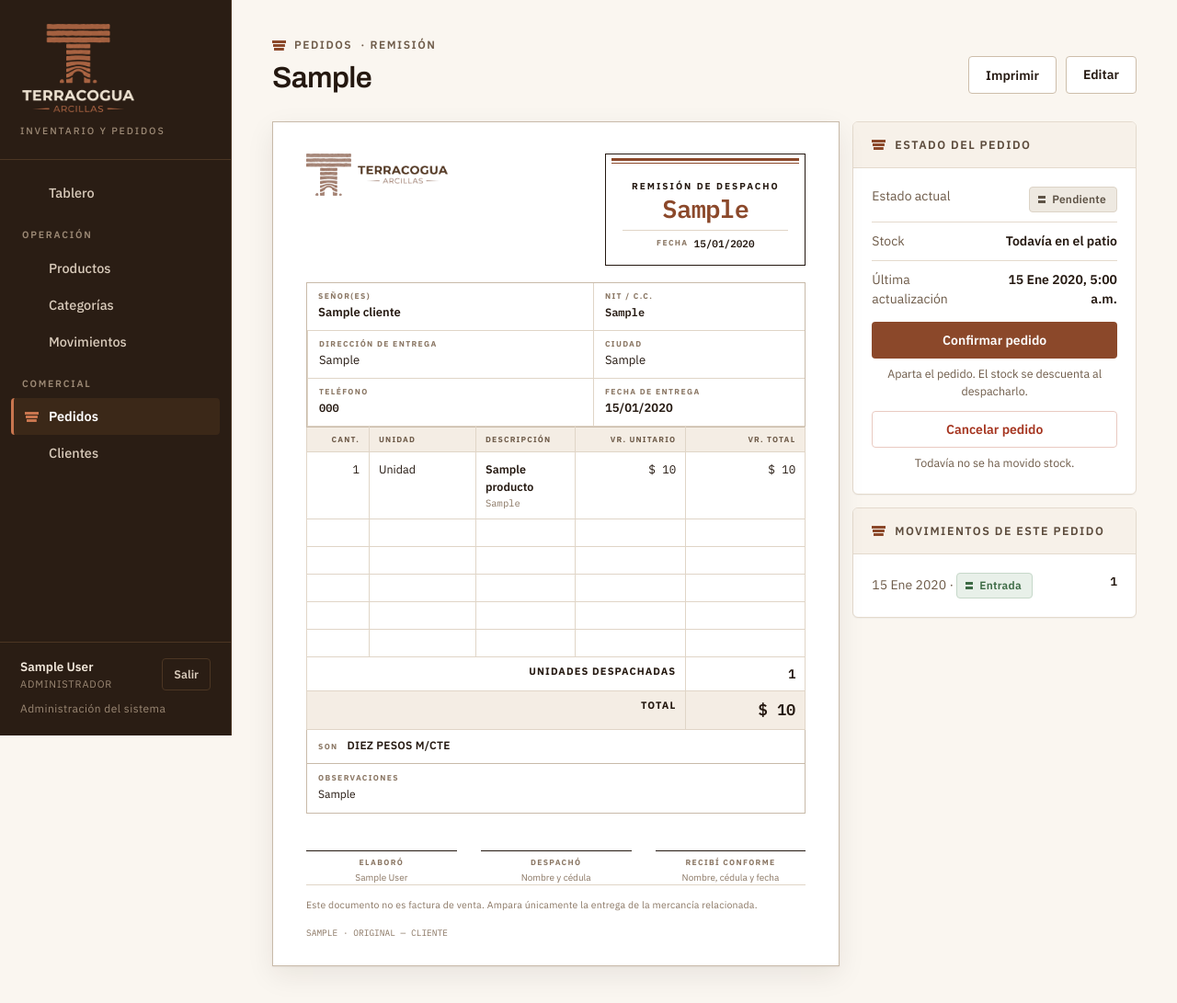
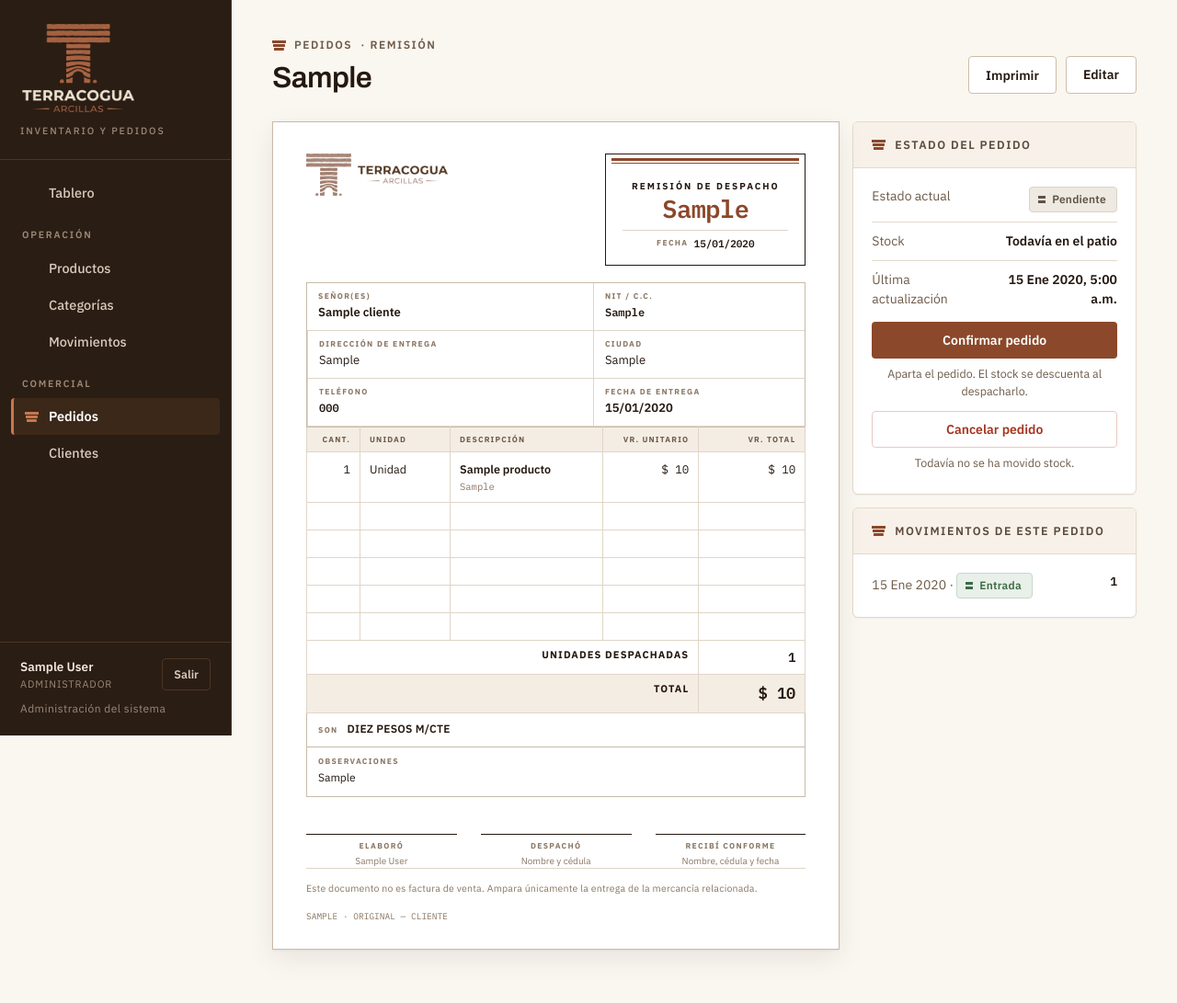
Before and after one commit to Santiago-caicedo/inventario_tejas, a Django app: page /pedidos/1/ in a window 1280 px wide. Shown: the top 1091 px of the page at 92% size. Run offline with Django 5.2, Linux system fonts and the light colour scheme; a user stored in the database is signed in; tables that the repository leaves empty hold one stand-in row (values such as "Sample post").

Commit message:
Se versionan los estaticos para que el navegador no sirva CSS viejo
app.css y app.js conservan el nombre, asi que un navegador con la version
anterior en cache la seguia usando con el HTML nuevo y la remision se veia
sin formato. El templatetag {% estatico %} agrega la fecha del archivo a la
URL y obliga a volver a pedirlo cuando cambia.

- Aplicado a app.css y app.js en base.html y login.html
- Anchos de columna de la rejilla ajustados para pantallas medianas

Co-Authored-By: Claude Opus 5 (1M context) <noreply@anthropic.com>

```diff
--- /dev/null
+++ b/inventario/templatetags/estaticos.py
@@ -0,0 +1,29 @@
+"""Estáticos con marca de versión, para que el navegador no sirva copias viejas.
+
+`app.css` y `app.js` conservan siempre el mismo nombre, así que un navegador
+que los tenga en caché sigue usando la versión anterior aunque el HTML ya venga
+con clases nuevas: la página se ve sin formato. Añadir la fecha del archivo a la
+URL obliga a volver a pedirlo cada vez que cambia.
+"""
+
+import os
+
+from django import template
+from django.contrib.staticfiles import finders
+from django.templatetags.static import static
+
+register = template.Library()
+
+
+@register.simple_tag
+def estatico(ruta):
+    url = static(ruta)
+    archivo = finders.find(ruta)
+    if not archivo:
+        return url
+    try:
+        version = int(os.path.getmtime(archivo))
+    except OSError:
+        return url
+    separador = '&' if '?' in url else '?'
+    return f'{url}{separador}v={version}'
--- a/static/css/app.css
+++ b/static/css/app.css
@@ -1157,10 +1157,11 @@ table.tabla {
   vertical-align: top;
 }
 
-.doc-items .c-cant   { width: 68px;  text-align: right; }
-.doc-items .c-unidad { width: 116px; }
-.doc-items .c-vunit  { width: 120px; text-align: right; }
-.doc-items .c-total  { width: 130px; text-align: right; }
+.doc-items .c-cant   { width: 58px;  text-align: right; }
+.doc-items .c-unidad { width: 98px; }
+.doc-items .c-vunit  { width: 104px; text-align: right; }
+.doc-items .c-total  { width: 116px; text-align: right; }
+.doc-items .articulo { overflow-wrap: break-word; }
 
 .doc-items .cifra {
   font-family: var(--f-mono);
--- a/templates/base.html
+++ b/templates/base.html
@@ -1,4 +1,4 @@
-{% load static %}<!DOCTYPE html>
+{% load static %}{% load estaticos %}<!DOCTYPE html>
 <html lang="es">
 <head>
   <meta charset="utf-8">
@@ -13,7 +13,7 @@
   <link rel="preconnect" href="https://fonts.googleapis.com">
   <link rel="preconnect" href="https://fonts.gstatic.com" crossorigin>
   <link href="https://fonts.googleapis.com/css2?family=Archivo:wght@500;600;700&family=IBM+Plex+Mono:wght@400;500;600&family=IBM+Plex+Sans:wght@400;500;600;700&display=swap" rel="stylesheet">
-  <link rel="stylesheet" href="{% static 'css/app.css' %}">
+  <link rel="stylesheet" href="{% estatico 'css/app.css' %}">
 </head>
 <body>
 <a class="salto-contenido" href="#contenido">Saltar al contenido</a>
@@ -84,6 +84,6 @@
     {% block contenido %}{% endblock %}
   </main>
 </div>
-<script src="{% static 'js/app.js' %}"></script>
+<script src="{% estatico 'js/app.js' %}"></script>
 </body>
 </html>
--- a/templates/registration/login.html
+++ b/templates/registration/login.html
@@ -1,4 +1,4 @@
-{% load static %}<!DOCTYPE html>
+{% load static %}{% load estaticos %}<!DOCTYPE html>
 <html lang="es">
 <head>
   <meta charset="utf-8">
@@ -13,7 +13,7 @@
   <link rel="preconnect" href="https://fonts.googleapis.com">
   <link rel="preconnect" href="https://fonts.gstatic.com" crossorigin>
   <link href="https://fonts.googleapis.com/css2?family=Archivo:wght@500;600;700&family=IBM+Plex+Mono:wght@400;500;600&family=IBM+Plex+Sans:wght@400;500;600;700&display=swap" rel="stylesheet">
-  <link rel="stylesheet" href="{% static 'css/app.css' %}">
+  <link rel="stylesheet" href="{% estatico 'css/app.css' %}">
 </head>
 <body>
 <div class="pagina-sesion">
```
